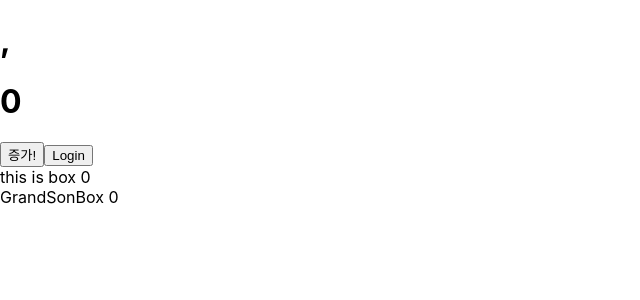
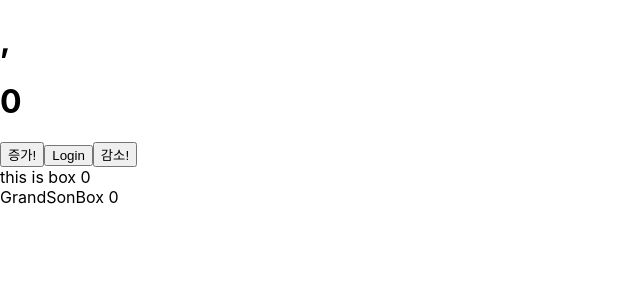
Before and after one commit to choijongan/Redux-Study, a React (Create React App) app in the folder redux-practice/: page / in a window 1280 px wide. Shown: the top 300 px of the page, without its empty margins (0-640 px from the left). Built offline with nearby package versions, Linux system fonts and the light colour scheme.

Commit message:
과제완료

```diff
--- a/redux-practice/src/App.js
+++ b/redux-practice/src/App.js
@@ -16,6 +16,9 @@ function App() {
   const login=()=> {
     dispatch({type:'LOGIN', payload:{id:'noona', password:'123'}})
   }
+  const decrement=()=> {
+    dispatch({type:'DECREMENT'})
+  }
   return (
     <div>
       <h1>
@@ -24,6 +27,7 @@ function App() {
       <h1>{count}</h1>
       <button onClick={increase}>증가!</button>
       <button onClick={login}>Login</button>
+      <button onClick={decrement}>감소!</button>
       <Box />
     </div>
   );
--- a/redux-practice/src/redux/reducer/reducer.js
+++ b/redux-practice/src/redux/reducer/reducer.js
@@ -19,6 +19,8 @@ function reducer(state = initialState, action){ //reducer는 항상 return을
                 id:action.payload.id,
                 password:action.payload.password,
             };
+        case "DECREMENT":
+            return {...state, count: state.count - 1 }
         default:
             return { ...state}
     }
```
